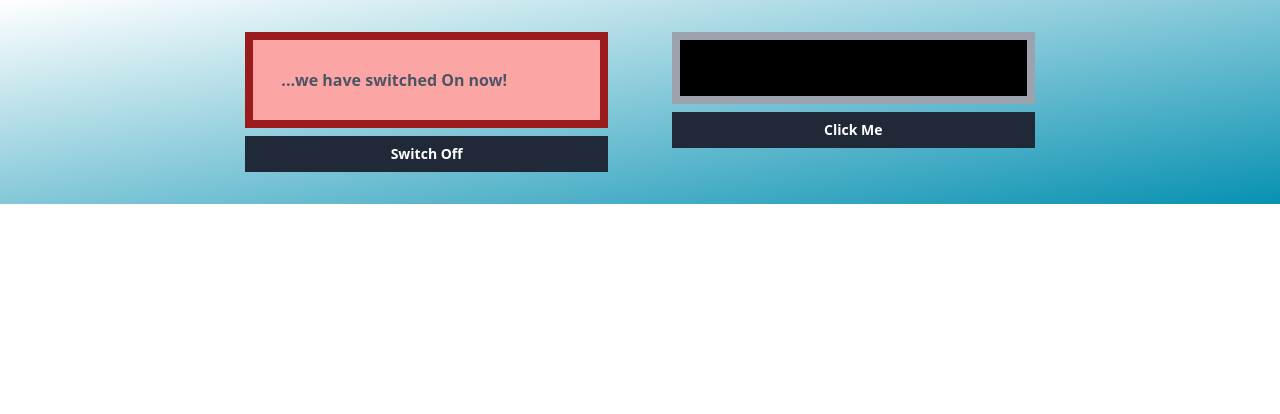
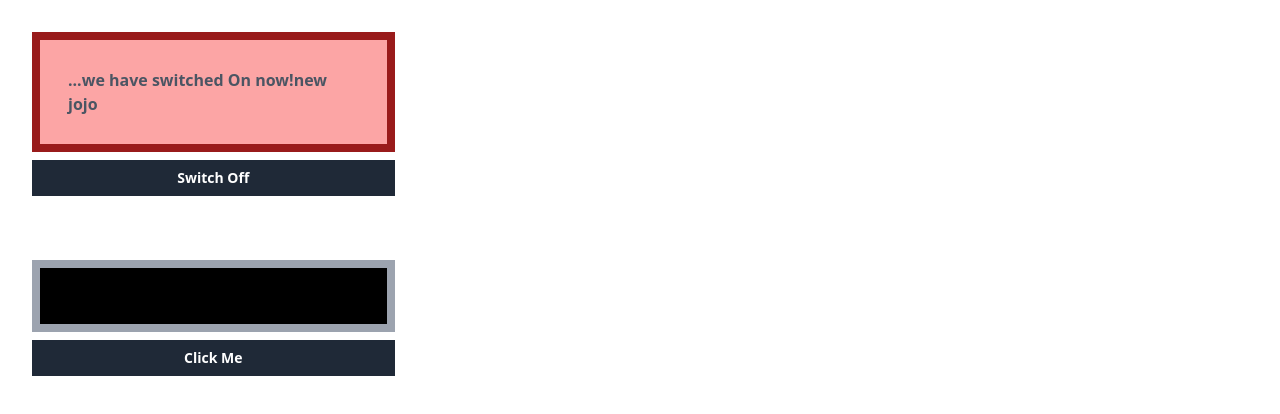
Before and after one commit to JohnBashombe/state-management-nextjs-recoil, a Next.js app: page / in a window 1280 px wide. Both pictures are taken after a click on the button "Switch On". Shown: the top 414 px of the page. Built offline with nearby package versions, Linux system fonts and the light colour scheme.

Commit message:
Need of your expertise

```diff
--- a/components/InputText.tsx
+++ b/components/InputText.tsx
@@ -1,17 +1,31 @@
 // will be used later in the form validation
 
-import { IText } from '../libraries/types';
+// import { IText } from '../libraries/types';
 
-export const TextField = ({ label, type, required }: IText): JSX.Element => {
+// export const TextField = ({ label, type, required }: IText): JSX.Element => {
+//   return (
+//     <div className='flex flex-col space-y-2 text-sm'>
+//       <label>{label}</label>
+//       <input
+//         type={type}
+//         placeholder={label}
+//         required={required}
+//         className='bg-white border-2 border-gray-200 py-2 focus:outline-none px-4 text-xs text-black placeholder:text-xs'
+//       />
+//     </div>
+//   );
+// };
+
+import React from 'react';
+
+const InputText = ({ name, age }: { name: string; age: number }) => {
   return (
-    <div className='flex flex-col space-y-2 text-sm'>
-      <label>{label}</label>
-      <input
-        type={type}
-        placeholder={label}
-        required={required}
-        className='bg-white border-2 border-gray-200 py-2 focus:outline-none px-4 text-xs text-black placeholder:text-xs'
-      />
+    <div>
+      <p>
+        Hi,I'm {name} and I am {age} years old!!
+      </p>
     </div>
   );
 };
+
+export default InputText;
--- a/pages/index.tsx
+++ b/pages/index.tsx
@@ -1,5 +1,6 @@
 import { NextPage } from 'next';
 import React, { useState } from 'react';
+// import InputText from '../components/InputText';
 /**
  * @author Ntavigwa Bashombe
  * @since 0.001
@@ -12,12 +13,31 @@ import React, { useState } from 'react';
 const Home: NextPage = (): JSX.Element => {
   const [isOn, setIsOn] = useState<boolean>(false);
   const [isActivated, setIsActivated] = useState<boolean>(false);
+  const [isYou, setIsYou] = useState<string>('');
+
+  // const [personId, setPersonId] = useState<Object>({
+  //   persons: [
+  //     { name: 'Joel', age: 18 },
+  //     { name: 'Floyd', age: 45 },
+  //   ],
+  // });
+
   console.log(isOn);
   console.log(isActivated);
+  console.log(isYou);
+
+  // const switchNameHandler = () => {
+  //   setPersonId({
+  //     persons: [
+  //       { name: 'Steph', age: 34 },
+  //       { name: 'Curry', age: 29 },
+  //     ],
+  //   });
+  // };
 
   return (
     <div>
-      <div className='text-gray-600 bg-gradient-to-tl from-cyan-600 font-bold justify-center flex flex-col-2'>
+      <div className='text-gray-600 font-bold'>
         <div className='flex flex-col space-y-2 w-1/3 p-8'>
           <div
             className={
@@ -25,11 +45,12 @@ const Home: NextPage = (): JSX.Element => {
               (isOn ? 'border-red-800 bg-red-300' : 'border-gray-400 bg-black')
             }
           >
-            {isOn ? <span>...we have switched On now!</span> : null}
+            {isOn ? <span>...we have switched On now!{isYou}</span> : null}
           </div>
           <button
             onClick={() => {
               setIsOn(!isOn);
+              setIsYou('new jojo');
             }}
             className='bg-gray-800 text-white text-sm font-bold py-2'
           >
```
